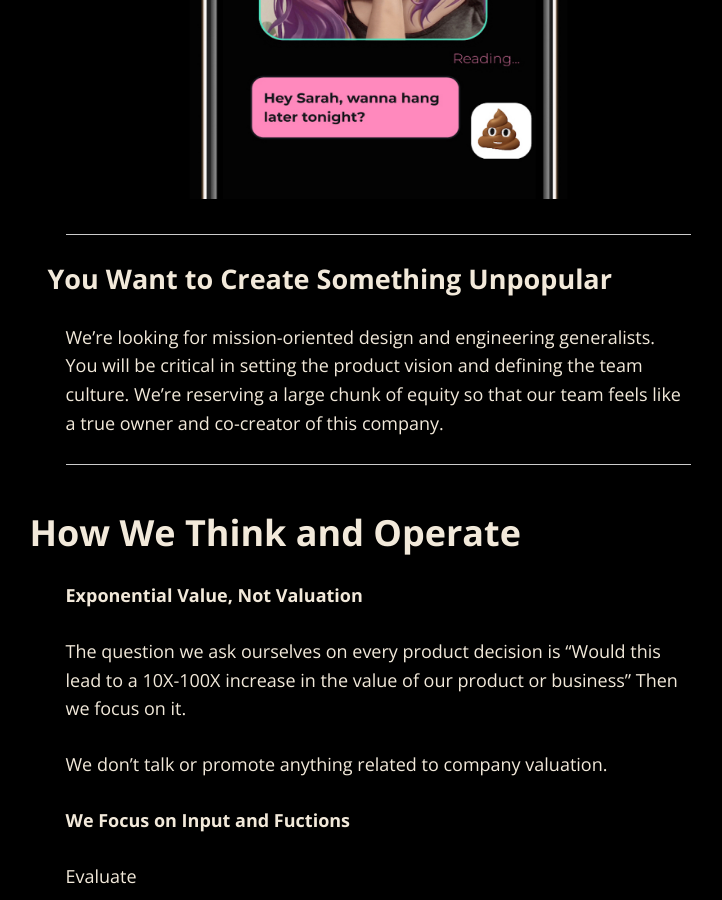
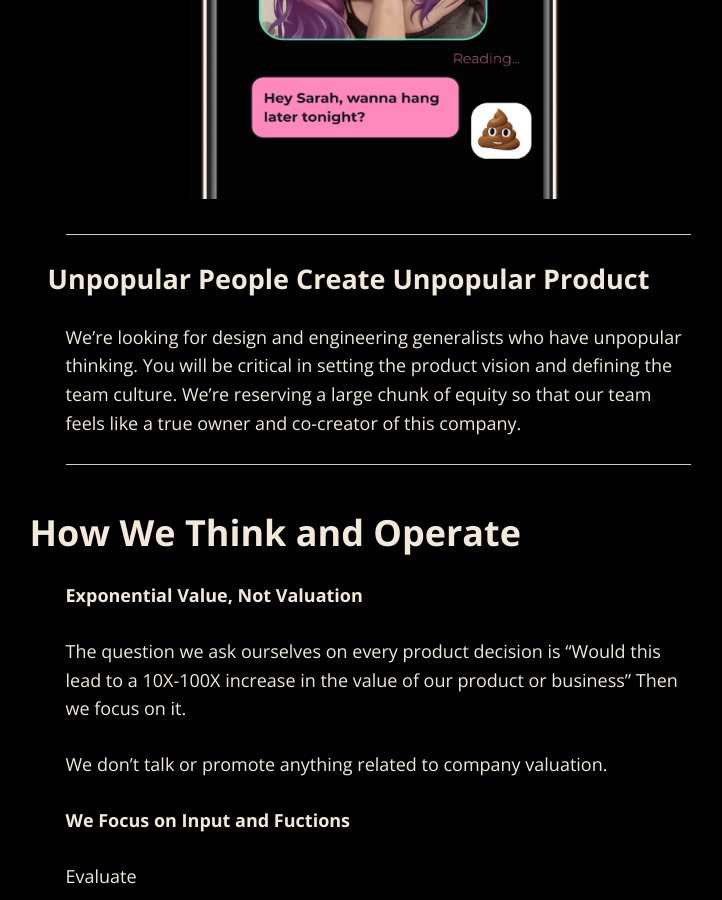
Before and after one commit to tarsmachine/tarsmachine.github.io, a Jekyll site: the page built from index.md, in a window 1280 px wide and 900 px high, scrolled down 859 px. Shown: the whole window, without its empty margins (262-984 px from the left). Built offline with Jekyll 4.4.1, drawn with Linux system fonts in a browser that asks for light colours; nearby versions of some CDN libraries.

Commit message:
Update index.md

```diff
--- a/index.md
+++ b/index.md
@@ -16,9 +16,9 @@ Our mission is to build a social network that empowers people to create real emo
 ---
 
 
-##### You Want to Create Something Unpopular
+##### Unpopular People Create Unpopular Product
 
-We're looking for mission-oriented design and engineering generalists. You will be critical in setting the product vision and defining the team culture. We’re reserving a large chunk of equity so that our team feels like a true owner and co-creator of this company.
+We're looking for design and engineering generalists who have unpopular thinking. You will be critical in setting the product vision and defining the team culture. We’re reserving a large chunk of equity so that our team feels like a true owner and co-creator of this company.
 
 ---
 
```
